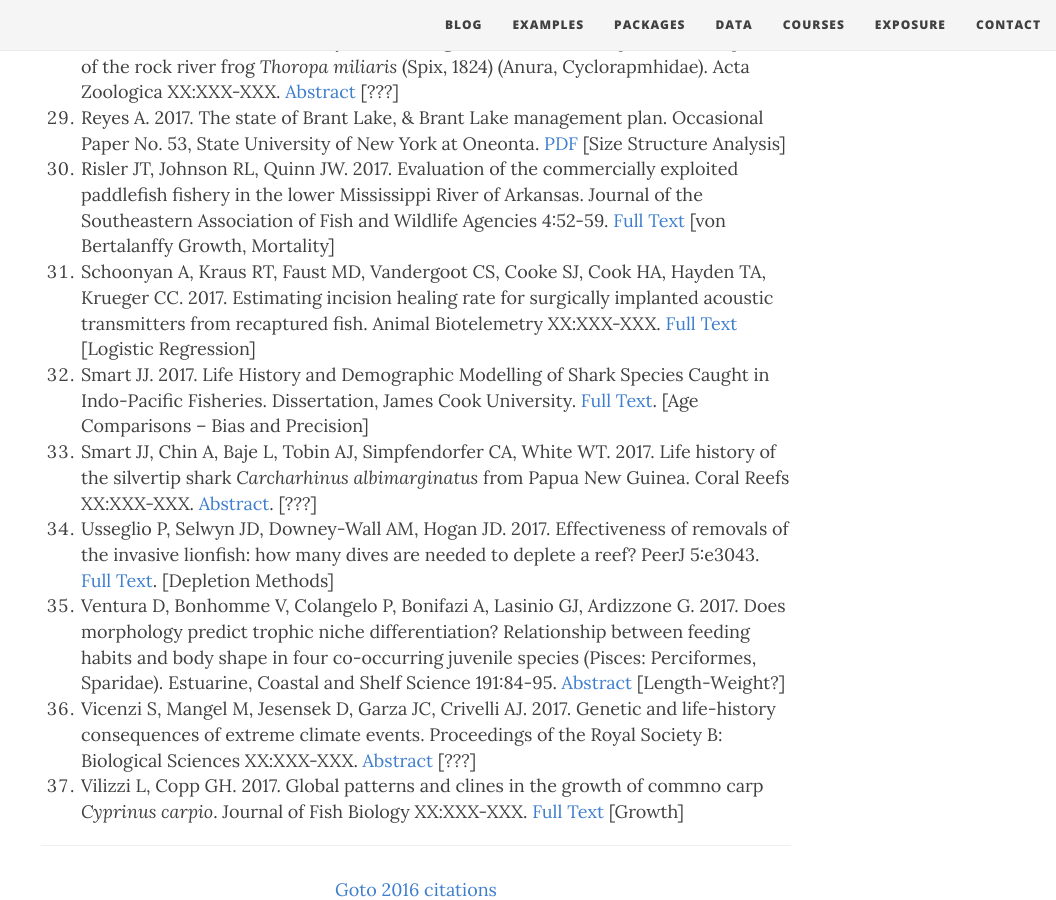
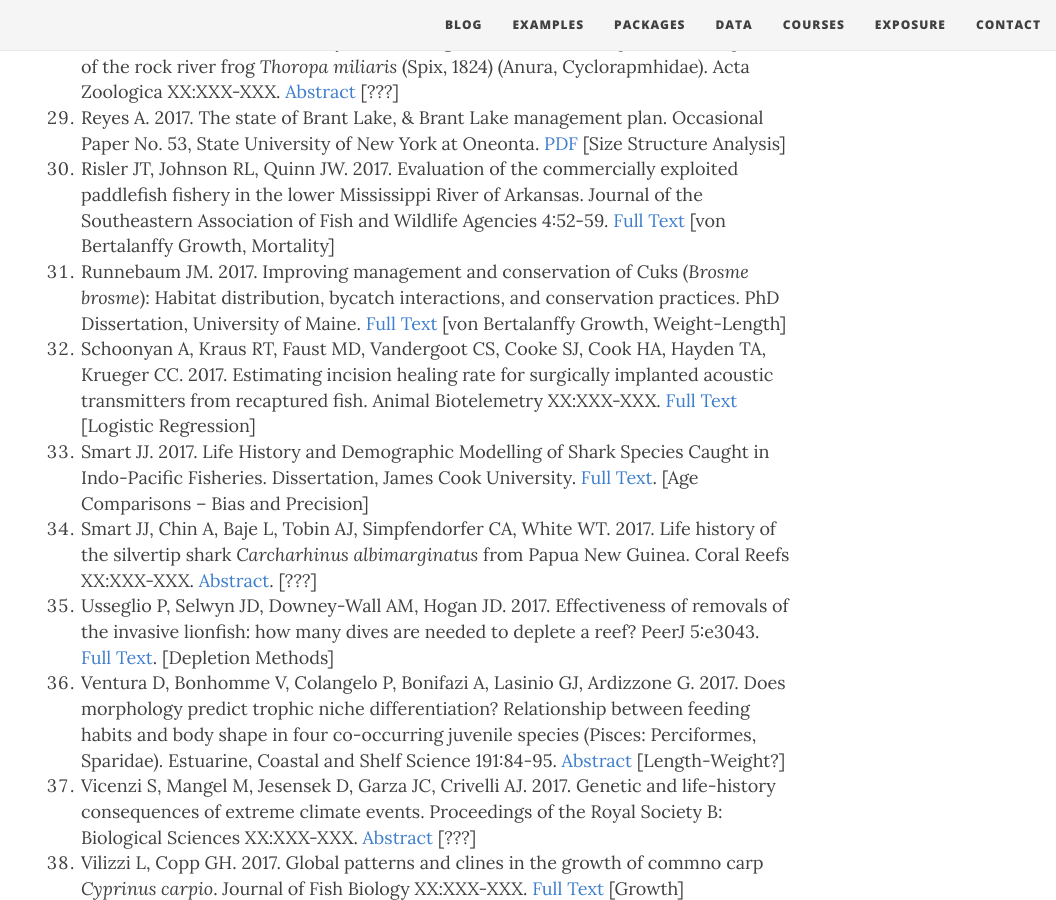
Before and after one commit to droglenc/fishR, a Jekyll site: the page built from exposure/exposure-citations17.md, in a window 1280 px wide and 900 px high, scrolled down 2632 px. Shown: the whole window, without its empty margins (224-1280 px from the left). Built offline with Jekyll 4.4.1, drawn with Linux system fonts in a browser that asks for light colours; nearby versions of some CDN libraries; some of the changed lines change nothing that is shown.

Commit message:
Updating citations

```diff
--- a/exposure/exposure-citations17.md
+++ b/exposure/exposure-citations17.md
@@ -5,7 +5,7 @@ subtitle: fishR and FSA is Being Used!!
 css: "/css/exposure-citation.css"
 ---
 
-The [**IFAR** book](http://derekogle.com/IFAR/), **fishR** website, or the **FSA** package were cited in the following <span id="contact-div">37</span> publications.
+The [**IFAR** book](http://derekogle.com/IFAR/), **fishR** website, or the **FSA** package were cited in the following <span id="contact-div">38</span> publications.
 
 1. Ajuzie CC. 2017. Status of *Oreochromis niloticus* (Linnaeus, 1758) fishery in Liberty Reservoir, Jos, Nigeria. International Journal of Fisheries and Aquatic Studies. 5(3):10-13. [Full Text](https://www.researchgate.net/profile/Cyril_Ajuzie/publication/316553825_International_Journal_of_Fisheries_and_Aquatic_Studies_2017_53_10-13/links/59037dd6a6fdccd580cffedf/International-Journal-of-Fisheries-and-Aquatic-Studies-2017-53-10-13.pdf) [Condition]
 1. Beaty J., Chen Y. 2017. Can back-calculated lengths based on otoliths measuremetns provide reliable estimates of Atlantic halibut (*Hippoglossus hippoglossus*) growth in the Gulf of Maine (U.S.A.). Aquaculture and Fisheries XX:XXX-XXX. [Full Text](http://www.sciencedirect.com/science/article/pii/S2468550X17300023). [von Bertalanffy Growth]
@@ -37,6 +37,7 @@ The [**IFAR** book](http://derekogle.com/IFAR/), **fishR** website, or the **FSA
 1. Rebouicas R, da Sliva HR, Sanuy D. 2017. Froghood: Postmetamorphosis development of the rock river frog *Thoropa miliaris* (Spix, 1824) (Anura, Cyclorapmhidae). Acta Zoologica XX:XXX-XXX. [Abstract](http://onlinelibrary.wiley.com/doi/10.1111/azo.12199/full) [???]
 1. Reyes A. 2017. The state of Brant Lake, & Brant Lake management plan. Occasional Paper No. 53, State University of New York at Oneonta. [PDF](http://www.oneonta.edu/academics/biofld/PUBS/OP/OP-53-Reyes-BrantLake.pdf) [Size Structure Analysis]
 1. Risler JT, Johnson RL, Quinn JW. 2017. Evaluation of the commercially exploited paddlefish fishery in the lower Mississippi River of Arkansas. Journal of the Southeastern Association of Fish and Wildlife Agencies 4:52-59. [Full Text](https://www.researchgate.net/publication/319245424_Evaluation_of_the_Commercially_Exploited_Paddlefish_Fishery_in_the_Lower_Mississippi_River_of_Arkansas) [von Bertalanffy Growth, Mortality]
+1. Runnebaum JM. 2017. Improving management and conservation of Cuks (*Brosme brosme*): Habitat distribution, bycatch interactions, and conservation practices. PhD Dissertation, University of Maine. [Full Text](http://digitalcommons.library.umaine.edu/cgi/viewcontent.cgi?article=3797&context=etd) [von Bertalanffy Growth, Weight-Length]
 1. Schoonyan A, Kraus RT, Faust MD, Vandergoot CS, Cooke SJ, Cook HA, Hayden TA, Krueger CC. 2017. Estimating incision healing rate for surgically implanted acoustic transmitters from recaptured fish. Animal Biotelemetry XX:XXX-XXX. [Full Text](https://animalbiotelemetry.biomedcentral.com/articles/10.1186/s40317-017-0130-2) [Logistic Regression]
 1. Smart JJ. 2017. Life History and Demographic Modelling of Shark
 Species Caught in Indo-Pacific Fisheries. Dissertation, James Cook University. [Full Text](https://www.researchgate.net/profile/Jonathan_Smart/publication/315382513_Life_history_and_demographic_modelling_of_shark_species_caught_in_Indo-Pacific_fisheries/links/58cf595492851c374e170527/Life-history-and-demographic-modelling-of-shark-species-caught-in-Indo-Pacific-fisheries.pdf). [Age Comparisons -- Bias and Precision]
```
